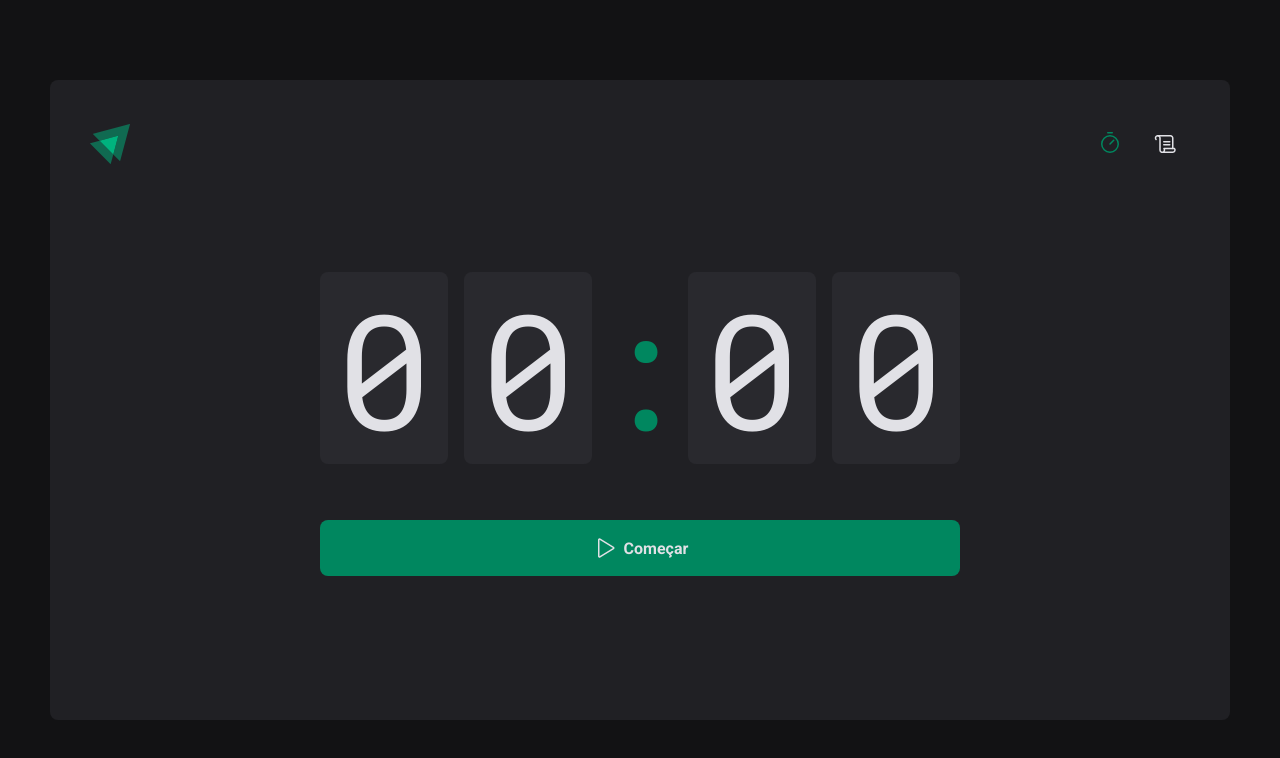
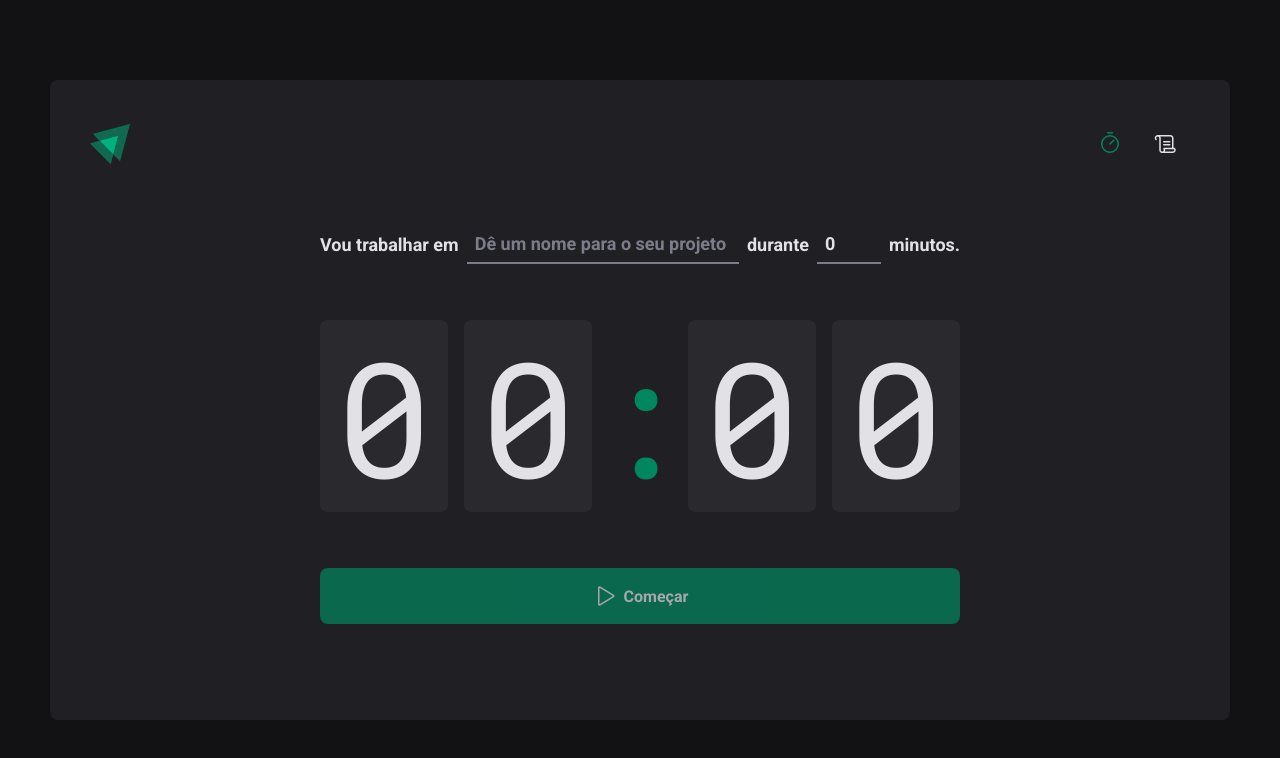
Before and after one commit to CaioEliws/ignite-timer, a React (Vite) app: page / in a window 1280 px wide. Shown: the top 758 px of the page. Built offline with nearby package versions, Linux system fonts and the light colour scheme.

Commit message:
added context in form with home

```diff
--- a/src/pages/Home/components/CountDown/index.tsx
+++ b/src/pages/Home/components/CountDown/index.tsx
@@ -1,13 +1,17 @@
-import { useContext, useEffect, useState } from 'react'
+import { useContext, useEffect } from 'react'
 
 import { CountdownContainer, Separator } from './styles'
 import { differenceInSeconds } from 'date-fns'
 import { CyclesContext } from '../..'
 
 export function CountDown() {
-  const { activeCycle, activeCycleID, markCurrentCycleAsFinished } =
-    useContext(CyclesContext)
-  const [amountSecondsPassed, setAmountSecondsPassed] = useState(0)
+  const {
+    activeCycle,
+    activeCycleID,
+    markCurrentCycleAsFinished,
+    amountSecondsPassed,
+    setSecondsPassed,
+  } = useContext(CyclesContext)
 
   const totalSeconds = activeCycle ? activeCycle.minutesAmount * 60 : 0
 
@@ -23,10 +27,10 @@
 
         if (secondsDifference >= totalSeconds) {
           markCurrentCycleAsFinished()
-          setAmountSecondsPassed(totalSeconds)
+          setSecondsPassed(totalSeconds)
           clearInterval(interval)
         } else {
-          setAmountSecondsPassed(secondsDifference)
+          setSecondsPassed(secondsDifference)
         }
       }, 1000)
     }
@@ -34,7 +38,13 @@
     return () => {
       clearInterval(interval)
     }
-  }, [activeCycle, totalSeconds, activeCycleID, markCurrentCycleAsFinished])
+  }, [
+    activeCycle,
+    totalSeconds,
+    activeCycleID,
+    setSecondsPassed,
+    markCurrentCycleAsFinished,
+  ])
 
   const currentSeconds = activeCycle ? totalSeconds - amountSecondsPassed : 0
 
--- a/src/pages/Home/components/NewCycleForm/index.tsx
+++ b/src/pages/Home/components/NewCycleForm/index.tsx
@@ -1,32 +1,12 @@
-import { useForm } from 'react-hook-form'
-import * as zod from 'zod'
-import { zodResolver } from '@hookform/resolvers/zod'
-
 import { FormContainer, MinutesAmountInput, TaskInput } from './styles'
 
-const newCycleFormValidationSchema = zod.object({
-  task: zod.string().min(1, 'Informe a tarefa'),
-  minutesAmount: zod
-    .number()
-    .min(1, 'O ciclo precisa ser no mínimo de 5 minutos.')
-    .max(60, 'O ciclo precisa ser no máximo de 60 minutos.'),
-})
-
-// interface newCycleForData {
-//   task: string
-//   minutesAmount: number
-// }
-// or with full typescript:
-type newCycleForData = zod.infer<typeof newCycleFormValidationSchema>
+import { useFormContext } from 'react-hook-form'
+import { CyclesContext } from '../..'
+import { useContext } from 'react'
 
 export function NewCycleForm() {
-  const { register, handleSubmit, watch, reset } = useForm<newCycleForData>({
-    resolver: zodResolver(newCycleFormValidationSchema),
-    defaultValues: {
-      task: '',
-      minutesAmount: 0,
-    },
-  })
+  const { activeCycle } = useContext(CyclesContext)
+  const { register } = useFormContext()
 
   return (
     <FormContainer>
--- a/src/pages/Home/index.tsx
+++ b/src/pages/Home/index.tsx
@@ -1,14 +1,18 @@
+import { FormProvider, useForm } from 'react-hook-form'
+import * as zod from 'zod'
+import { zodResolver } from '@hookform/resolvers/zod'
+
 import { HandPalm, Play } from 'phosphor-react'
 import { createContext, useState } from 'react'
 
 import { NewCycleForm } from './components/NewCycleForm'
+import { CountDown } from './components/CountDown'
 
 import {
   HomeContainer,
   StartCountdownButton,
   StopCountdownButton,
 } from './styles.'
-import { CountDown } from './components/CountDown'
 
 interface Cycle {
   id: string
@@ -22,16 +26,48 @@
 interface CyclesContextData {
   activeCycle: Cycle | undefined
   activeCycleID: string | null
+  amountSecondsPassed: number
   markCurrentCycleAsFinished: () => void
+  setSecondsPassed: (seconds: number) => void
 }
 
 export const CyclesContext = createContext({} as CyclesContextData)
 
+const newCycleFormValidationSchema = zod.object({
+  task: zod.string().min(1, 'Informe a tarefa'),
+  minutesAmount: zod
+    .number()
+    .min(1, 'O ciclo precisa ser no mínimo de 5 minutos.')
+    .max(60, 'O ciclo precisa ser no máximo de 60 minutos.'),
+})
+
+// interface newCycleForData {
+//   task: string
+//   minutesAmount: number
+// }
+// or with full typescript:
+type NewCycleForData = zod.infer<typeof newCycleFormValidationSchema>
+
 export function Home() {
   const [cycles, setCycles] = useState<Cycle[]>([])
   const [activeCycleID, setActiveCycleID] = useState<string | null>(null)
+  const [amountSecondsPassed, setAmountSecondsPassed] = useState(0)
+
+  const newCycleForm = useForm<NewCycleForData>({
+    resolver: zodResolver(newCycleFormValidationSchema),
+    defaultValues: {
+      task: '',
+      minutesAmount: 0,
+    },
+  })
+
+  const { handleSubmit, watch, reset } = newCycleForm
 
   const activeCycle = cycles.find((cycle) => cycle.id === activeCycleID)
+
+  function setSecondsPassed(seconds: number) {
+    setAmountSecondsPassed(seconds)
+  }
 
   function markCurrentCycleAsFinished() {
     setCycles((state) =>
@@ -45,22 +81,22 @@
     )
   }
 
-  // function handleCreateNewCycle(data: NewCycleForData) {
-  //   const id = String(new Date().getTime())
+  function handleCreateNewCycle(data: NewCycleForData) {
+    const id = String(new Date().getTime())
 
-  //   const newCycle: Cycle = {
-  //     id,
-  //     task: data.task,
-  //     minutesAmount: data.minutesAmount,
-  //     startDate: new Date(),
-  //   }
+    const newCycle: Cycle = {
+      id,
+      task: data.task,
+      minutesAmount: data.minutesAmount,
+      startDate: new Date(),
+    }
 
-  //   setCycles((state) => [...state, newCycle])
-  //   setActiveCycleID(id)
-  //   setAmountSecondsPassed(0)
+    setCycles((state) => [...state, newCycle])
+    setActiveCycleID(id)
+    setAmountSecondsPassed(0)
 
-  //   reset()
-  // }
+    reset()
+  }
 
   function handleInterruptCycle() {
     setCycles((state) =>
@@ -75,16 +111,24 @@
     setActiveCycleID(null)
   }
 
-  // const task = watch('task')
-  // const isSubmitDisabled = !task
+  const task = watch('task')
+  const isSubmitDisabled = !task
 
   return (
     <HomeContainer>
-      <form /* onSubmit={handleSubmit(handleCreateNewCycle)} */>
+      <form onSubmit={handleSubmit(handleCreateNewCycle)}>
         <CyclesContext.Provider
-          value={{ activeCycle, activeCycleID, markCurrentCycleAsFinished }}
+          value={{
+            activeCycle,
+            activeCycleID,
+            markCurrentCycleAsFinished,
+            amountSecondsPassed,
+            setSecondsPassed,
+          }}
         >
-          {/* <NewCycleForm /> */}
+          <FormProvider {...newCycleForm}>
+            <NewCycleForm />
+          </FormProvider>
 
           <CountDown />
         </CyclesContext.Provider>
@@ -95,7 +139,7 @@
             Interromper
           </StopCountdownButton>
         ) : (
-          <StartCountdownButton /* disabled={isSubmitDisabled} */ type="submit">
+          <StartCountdownButton disabled={isSubmitDisabled} type="submit">
             <Play size={24} />
             Começar
           </StartCountdownButton>
```
